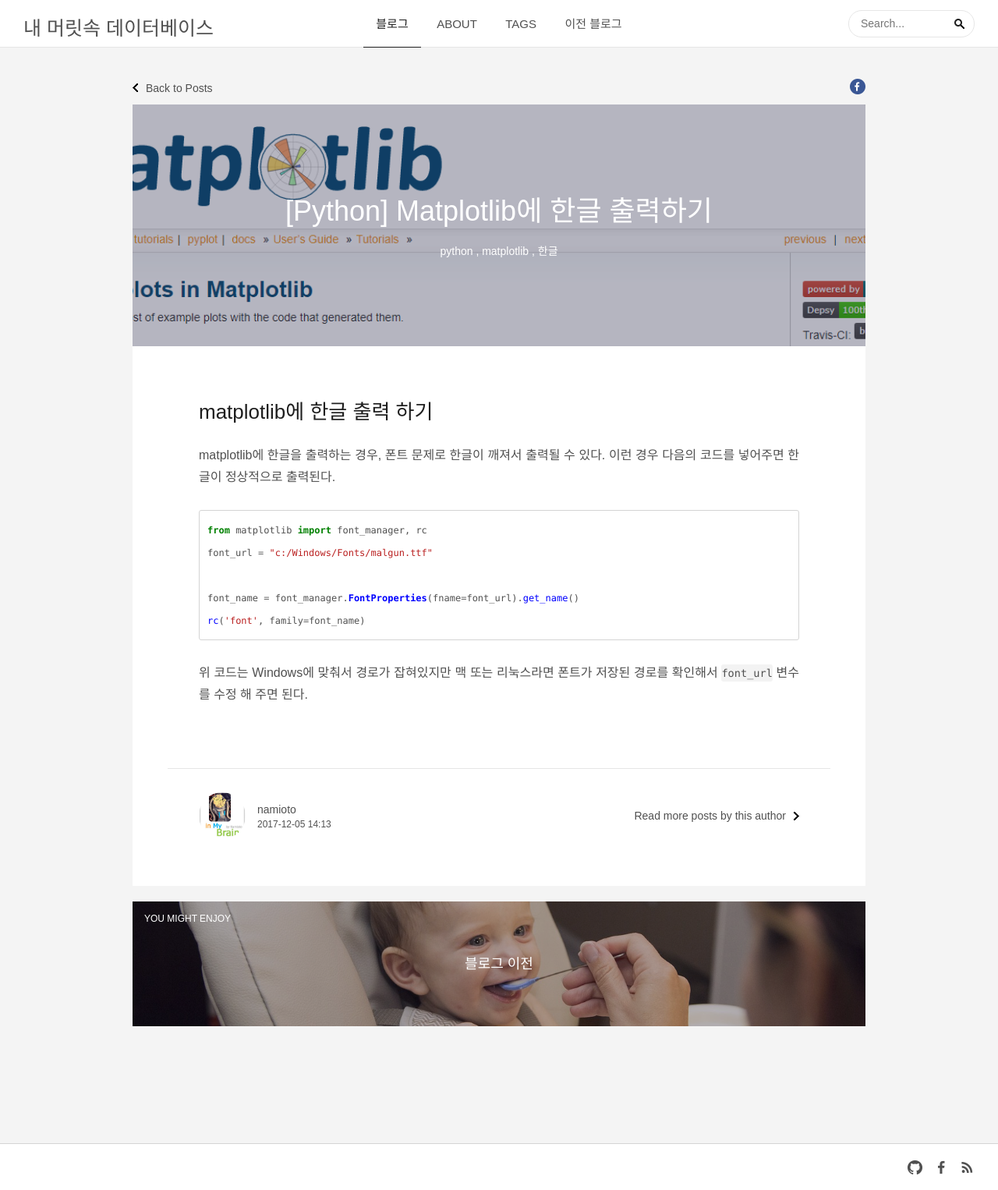
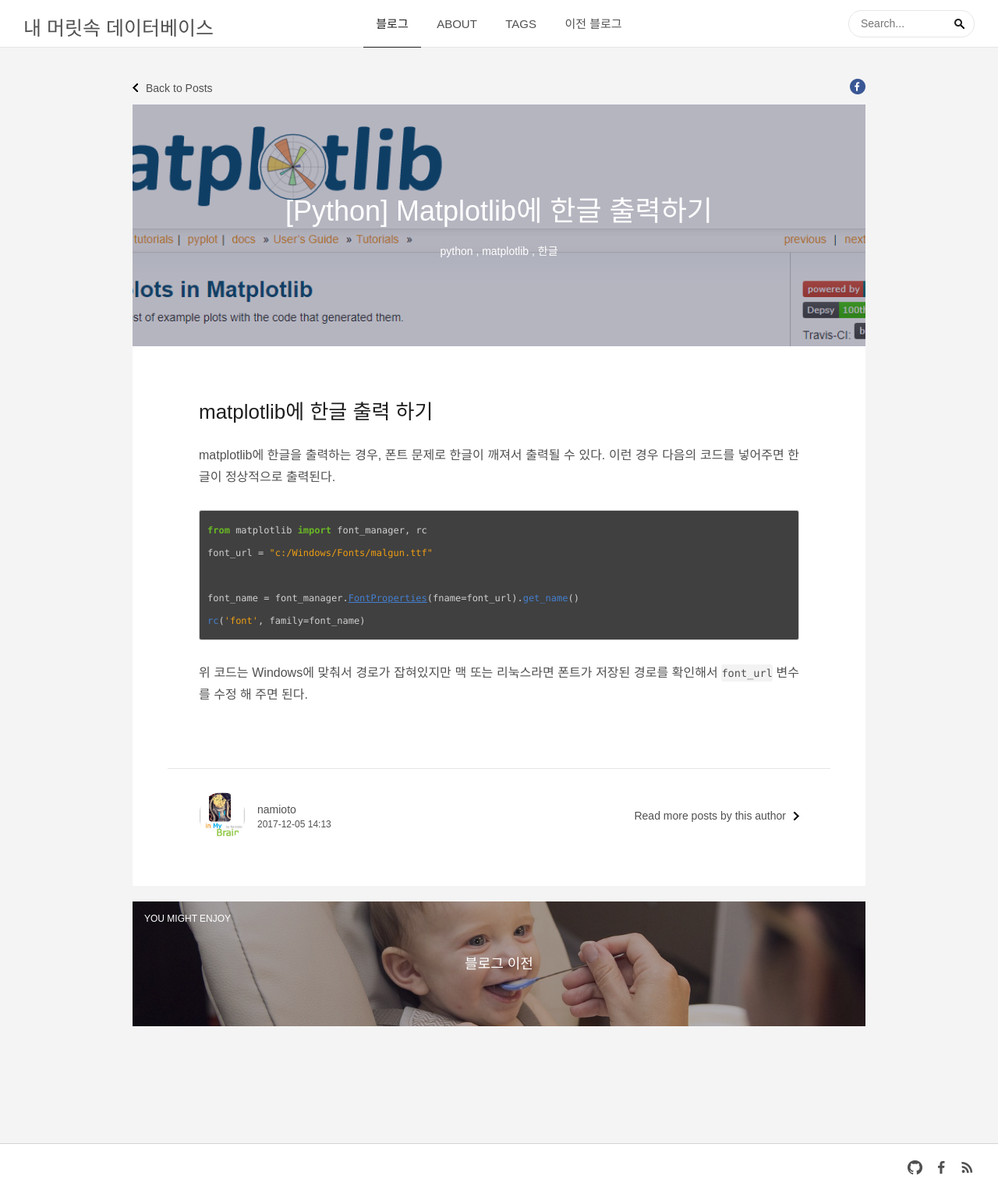
Before and after one commit to namioto/namioto.github.io, a Jekyll site: the page built from _posts/2017-12-05-matplotlib_hangle.md, in a window 1280 px wide. Shown: the whole page at 78% size. Built offline with Jekyll 4.4.1, drawn with Linux system fonts in a browser that asks for light colours; some web fonts are replaced; comment, search, counter and statistics services are not loaded.

Commit message:
맥용 폰트도 추가

```diff
--- a/_config.yml
+++ b/_config.yml
@@ -15,7 +15,7 @@
 excerpt_separator: <!--more-->
 
 # Theme-Preview: http://jwarby.github.io/jekyll-pygments-themes/languages/python.html
-syntax_theme: default
+syntax_theme: native
 
 markdown: kramdown
 
--- a/assets/css/screen.css
+++ b/assets/css/screen.css
@@ -27,7 +27,7 @@
 code,
 tt,
 kbd {
-    font-family: Consolas, 'Kakao', monospace;
+    font-family: Consolas, Helvetica, 'Kakao', monospace;
     font-size: 12px;
 }
 
```
